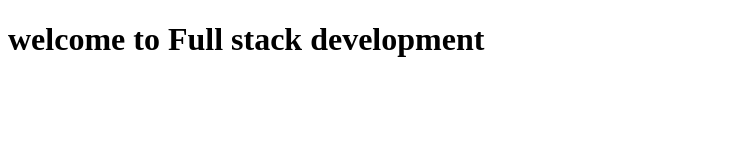
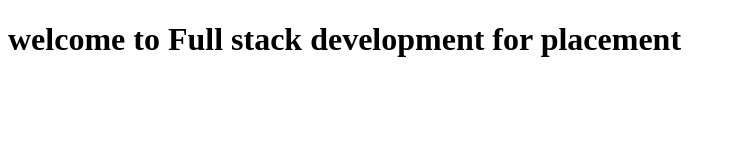
Before and after one commit to vaisaliarjun/Full-Stack, a plain HTML site: page index.html in a window 1280 px wide. Shown: the whole page, without its empty margins (0-736 px from the left). Drawn offline with Linux system fonts and the light colour scheme.

Commit message:
adding index.html

```diff
--- a/index.html
+++ b/index.html
@@ -3,9 +3,9 @@
 <head>
     <meta charset="UTF-8">
     <meta name="viewport" content="width=device-width, initial-scale=1.0">
-    <title>Advance full stack</title>
+    <title>Advance full stack Training</title>
 </head>
 <body>
-    <h1> welcome to Full stack development</h1>
+    <h1> welcome to Full stack development for placement</h1>
 </body>
 </html>
```
